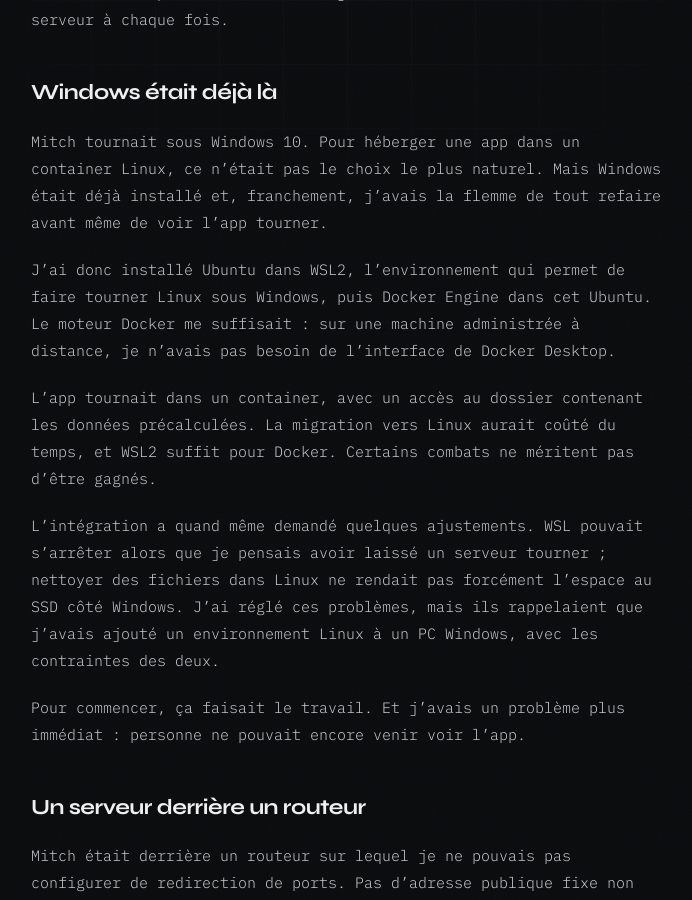
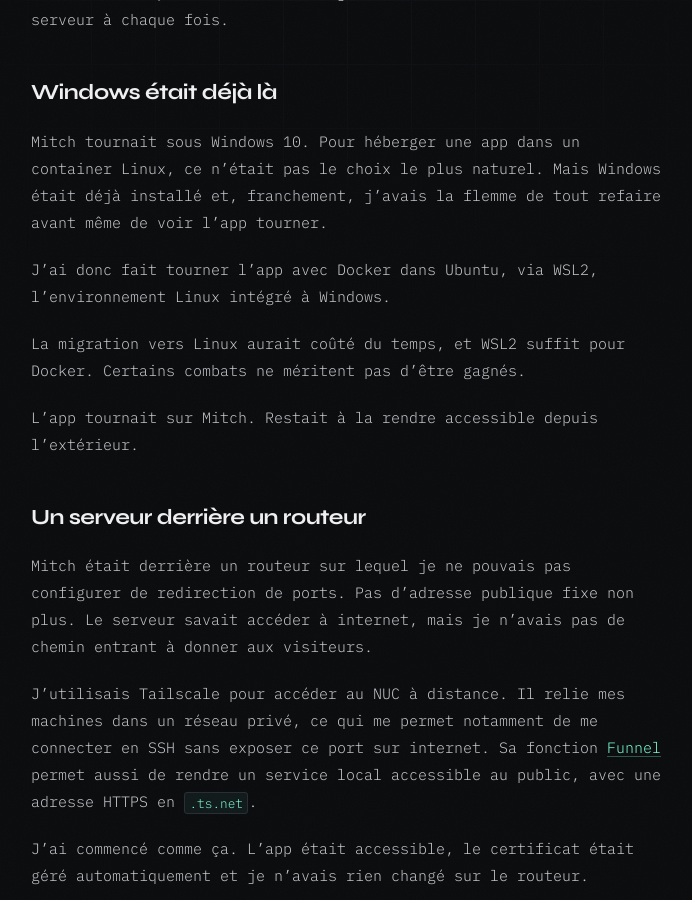
Before and after one commit to salfab/seesharpch, a Jekyll site: the page built from _posts/2026-05-18-self-hosting-nuc-zero-euro.md, in a window 1280 px wide and 900 px high, scrolled down 1163 px. Shown: the whole window, without its empty margins (293-985 px from the left). Built offline with Jekyll 4.4.1, drawn with Linux system fonts in a browser that asks for light colours.

Commit message:
Publish headless Linux article and shorten Windows hosting detour

```diff
--- a/_posts/2026-05-18-self-hosting-nuc-zero-euro.md
+++ b/_posts/2026-05-18-self-hosting-nuc-zero-euro.md
@@ -17,13 +17,11 @@ Le matériel était là. Restait à rendre l'app accessible depuis internet et
 
 Mitch tournait sous Windows 10. Pour héberger une app dans un container Linux, ce n'était pas le choix le plus naturel. Mais Windows était déjà installé et, franchement, j'avais la flemme de tout refaire avant même de voir l'app tourner.
 
-J'ai donc installé Ubuntu dans WSL2, l'environnement qui permet de faire tourner Linux sous Windows, puis Docker Engine dans cet Ubuntu. Le moteur Docker me suffisait : sur une machine administrée à distance, je n'avais pas besoin de l'interface de Docker Desktop.
+J'ai donc fait tourner l'app avec Docker dans Ubuntu, via WSL2, l'environnement Linux intégré à Windows.
 
-L'app tournait dans un container, avec un accès au dossier contenant les données précalculées. La migration vers Linux aurait coûté du temps, et WSL2 suffit pour Docker. Certains combats ne méritent pas d'être gagnés.
+La migration vers Linux aurait coûté du temps, et WSL2 suffit pour Docker. Certains combats ne méritent pas d'être gagnés.
 
-L'intégration a quand même demandé quelques ajustements. WSL pouvait s'arrêter alors que je pensais avoir laissé un serveur tourner ; nettoyer des fichiers dans Linux ne rendait pas forcément l'espace au SSD côté Windows. J'ai réglé ces problèmes, mais ils rappelaient que j'avais ajouté un environnement Linux à un PC Windows, avec les contraintes des deux.
-
-Pour commencer, ça faisait le travail. Et j'avais un problème plus immédiat : personne ne pouvait encore venir voir l'app.
+L'app tournait sur Mitch. Restait à la rendre accessible depuis l'extérieur.
 
 ## Un serveur derrière un routeur
 
```
Also changed, not shown: _posts/2026-05-24-serveur-linux-sans-clavier.md (+1 -3 lines).
